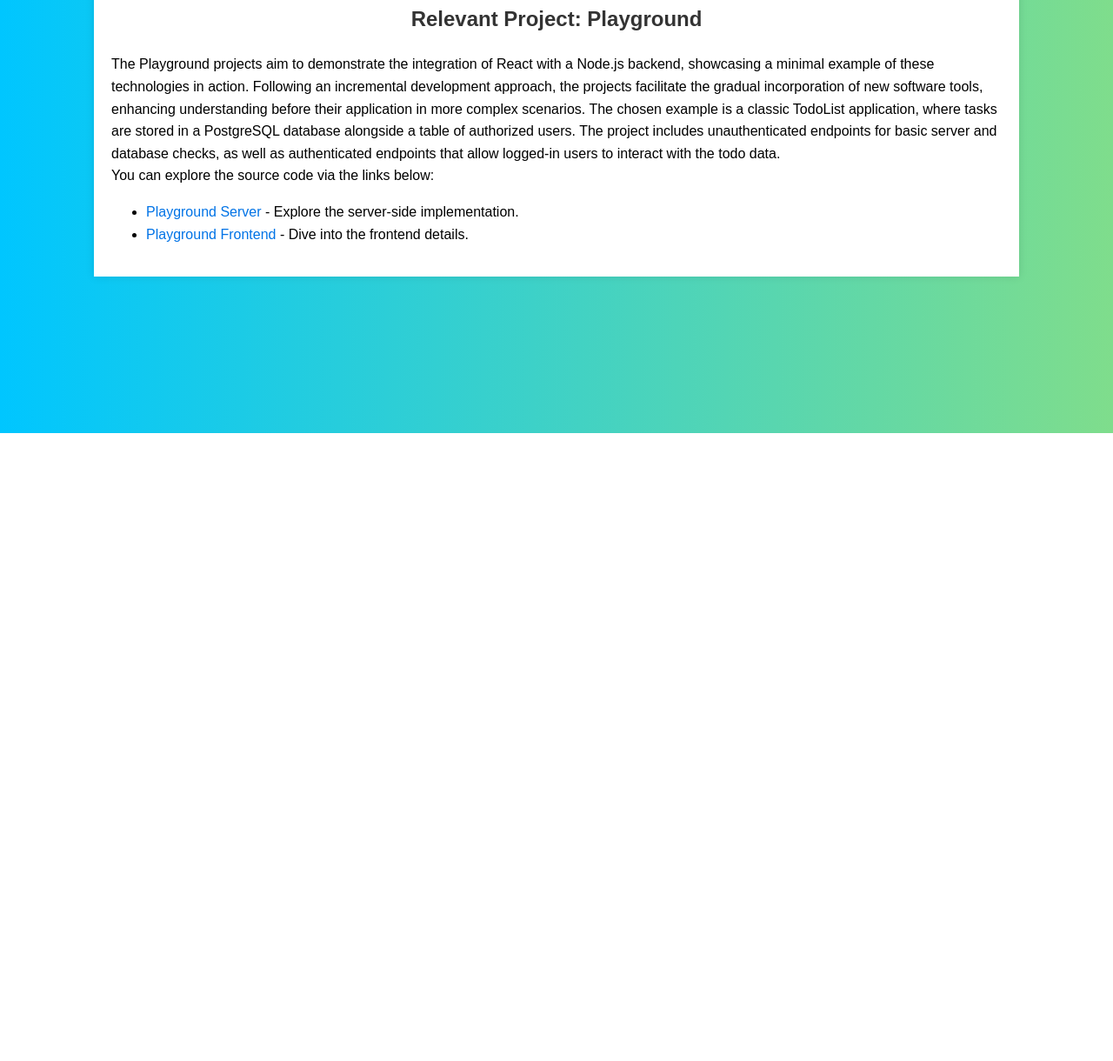
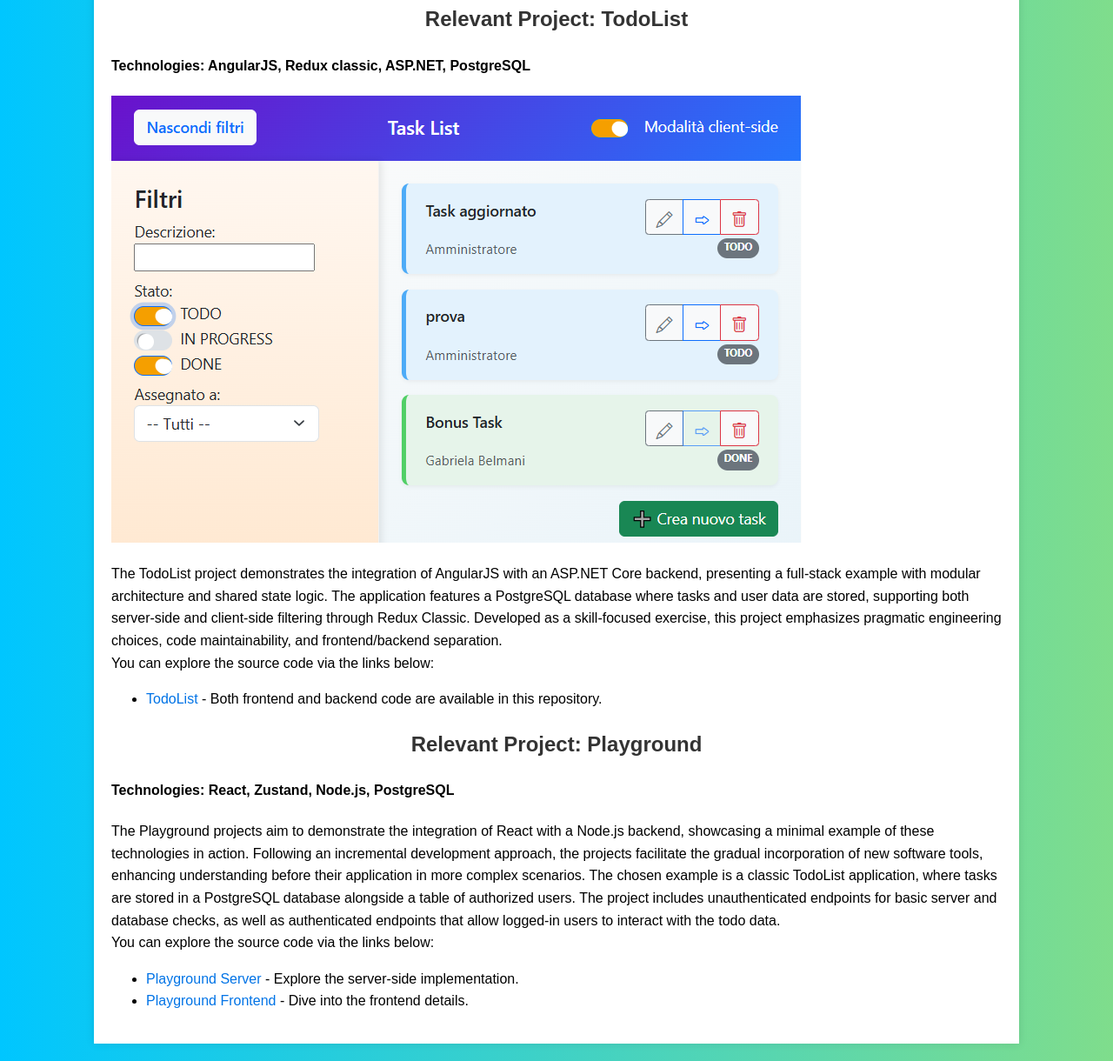
Before and after one commit to AleDeP10/AleDeP10.github.io, a plain HTML site: page index.html in a window 1280 px wide. Shown: the part 302-1522 px from the top of the page at 87% size. Before the commit the page ends 800 px from the top, so only its background shows below. Drawn offline with Linux system fonts and the light colour scheme.

Commit message:
added TodoList project

```diff
--- a/index.html
+++ b/index.html
@@ -1,8 +1,8 @@
 <!DOCTYPE html>
 <html lang="en">
   <head>
-    <meta charset="UTF-8">
-    <meta name="viewport" content="width=device-width, initial-scale=1.0">
+    <meta charset="UTF-8" />
+    <meta name="viewport" content="width=device-width, initial-scale=1.0" />
     <title>Alessandro De Prato - CV</title>
     <style>
       body {
@@ -19,7 +19,8 @@
         background-color: #fff;
         box-shadow: 0 0 10px rgba(0, 0, 0, 0.1);
       }
-        h1, h2 {
+      h1,
+      h2 {
         text-align: center;
         color: #333;
       }
@@ -36,26 +37,77 @@
     <div class="container">
       <h1>Alessandro De Prato</h1>
       <h2>Curriculum Vitae</h2>
-        <p>You can download my CV in PDF format in English and Italian using the links below:</p>
+      <p>
+        You can download my CV in PDF format in English and Italian using the
+        links below:
+      </p>
       <ul>
-            <li><a href="/assets/cv/ADP CV - en.pdf" target="_blank">English CV (PDF)</a></li>
-            <li><a href="/assets/cv/ADP CV.pdf" target="_blank">Italian CV (PDF)</a></li>
+        <li>
+          <a href="/assets/cv/ADP CV - en.pdf" target="_blank"
+            >English CV (PDF)</a
+          >
+        </li>
+        <li>
+          <a href="/assets/cv/ADP CV.pdf" target="_blank">Italian CV (PDF)</a>
+        </li>
       </ul>
-        <h2>Relevant Project: Playground</h2>
+      <h2>Relevant Project: TodoList</h2>
+      <h4>Technologies: AngularJS, Redux classic, ASP.NET, PostgreSQL</h4>
+      <img src="/assets/images/TodoList.png" alt="TodoList Project Screenshot" />
       <p>
-            The Playground projects aim to demonstrate the integration of React with a Node.js backend,
-            showcasing a minimal example of these technologies in action.
-            Following an incremental development approach, the projects facilitate the gradual incorporation
-            of new software tools, enhancing understanding before their application in more complex scenarios.
-            The chosen example is a classic TodoList application, where tasks are stored in a PostgreSQL
-            database alongside a table of authorized users. The project includes unauthenticated endpoints for
-            basic server and database checks, as well as authenticated endpoints that allow logged-in users to
-            interact with the todo data.<br>
+        The TodoList project demonstrates the integration of AngularJS with an
+        ASP.NET Core backend, presenting a full-stack example with modular
+        architecture and shared state logic. The application features a
+        PostgreSQL database where tasks and user data are stored, supporting
+        both server-side and client-side filtering through Redux Classic.
+        Developed as a skill-focused exercise, this project emphasizes pragmatic
+        engineering choices, code maintainability, and frontend/backend
+        separation.<br />
         You can explore the source code via the links below:
       </p>
       <ul>
-            <li><a href="https://github.com/AleDeP10/playground-server/" target="_blank">Playground Server</a> - Explore the server-side implementation.</li>
-            <li><a href="https://github.com/AleDeP10/playground-frontend/" target="_blank">Playground Frontend</a> - Dive into the frontend details.</li>
+        <li>
+          <a
+            href="https://github.com/AleDeP10/TodoList/"
+            target="_blank"
+            >TodoList</a
+          >
+          - Both frontend and backend code are available in this repository.
+        </li>
+      </ul>
+
+      <h2>Relevant Project: Playground</h2>
+      <h4>Technologies: React, Zustand, Node.js, PostgreSQL</h4>
+      <p>
+        The Playground projects aim to demonstrate the integration of React with
+        a Node.js backend, showcasing a minimal example of these technologies in
+        action. Following an incremental development approach, the projects
+        facilitate the gradual incorporation of new software tools, enhancing
+        understanding before their application in more complex scenarios. The
+        chosen example is a classic TodoList application, where tasks are stored
+        in a PostgreSQL database alongside a table of authorized users. The
+        project includes unauthenticated endpoints for basic server and database
+        checks, as well as authenticated endpoints that allow logged-in users to
+        interact with the todo data.<br />
+        You can explore the source code via the links below:
+      </p>
+      <ul>
+        <li>
+          <a
+            href="https://github.com/AleDeP10/playground-server/"
+            target="_blank"
+            >Playground Server</a
+          >
+          - Explore the server-side implementation.
+        </li>
+        <li>
+          <a
+            href="https://github.com/AleDeP10/playground-frontend/"
+            target="_blank"
+            >Playground Frontend</a
+          >
+          - Dive into the frontend details.
+        </li>
       </ul>
     </div>
   </body>
```
Also changed, not shown: assets/images/TodoList.png (added). Lines whose indentation alone changed are shown as unchanged.
